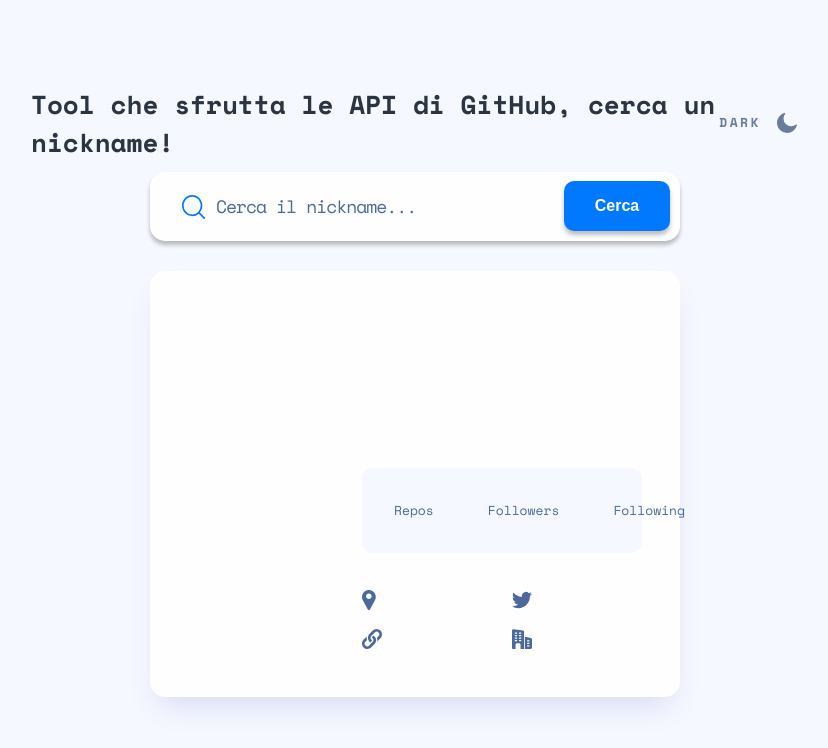
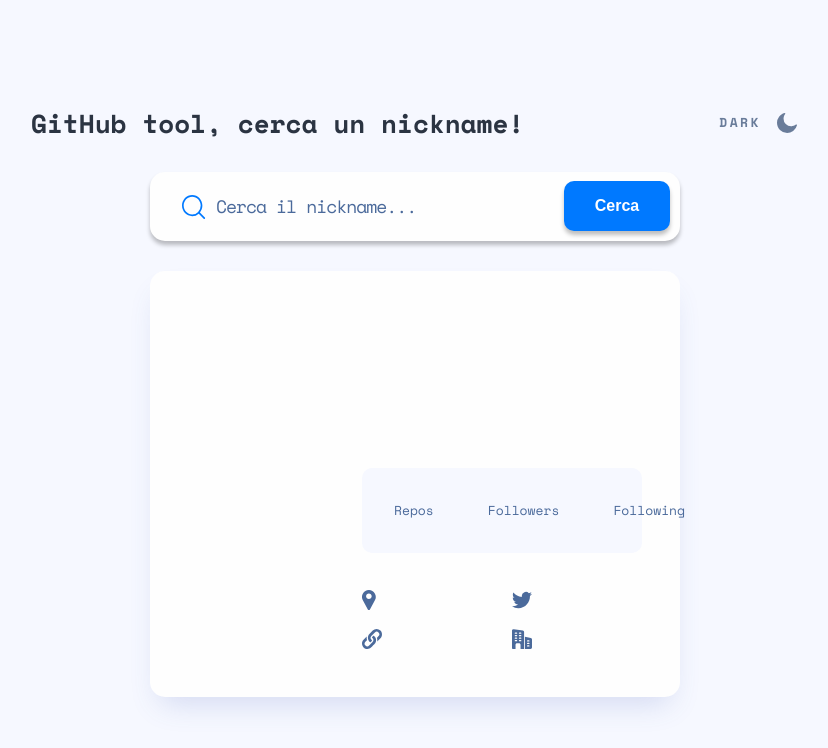
Before and after one commit to Samueleex/gituser, a plain HTML site: page index.html in a window 1280 px wide. Shown: the whole page, without its empty margins (225-1053 px from the left). Drawn offline with nearby package versions, Linux system fonts and the light colour scheme; no server answers.

Commit message:
index.html

```diff
--- a/index.html
+++ b/index.html
@@ -13,7 +13,7 @@
 </head>
 <body>
   <header>
-    <h1>Tool che sfrutta le API di GitHub, cerca un nickname!</h1>
+    <h1>GitHub tool, cerca un nickname!</h1>
     <div class="colorMode">
       <p>Dark</p>
       <svg width="20" height="20" xmlns="http://www.w3.org/2000/svg">
```
